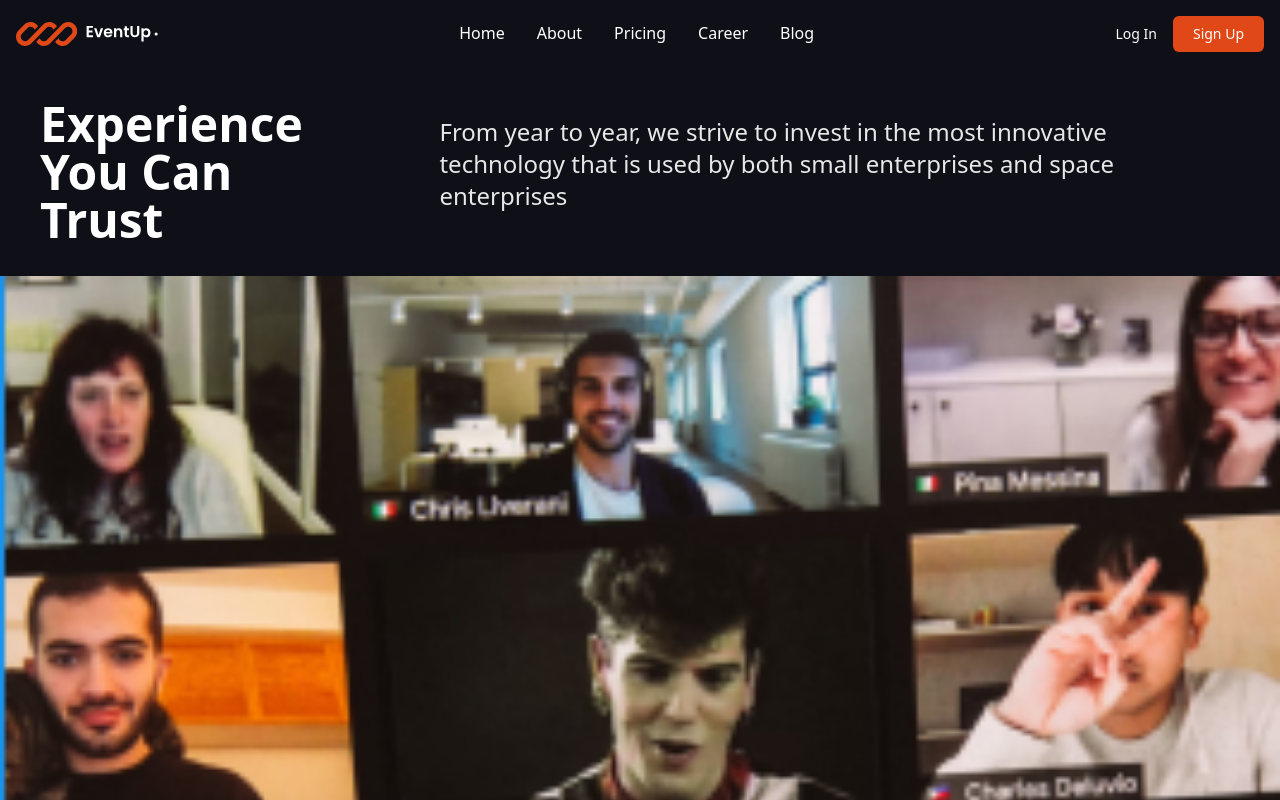
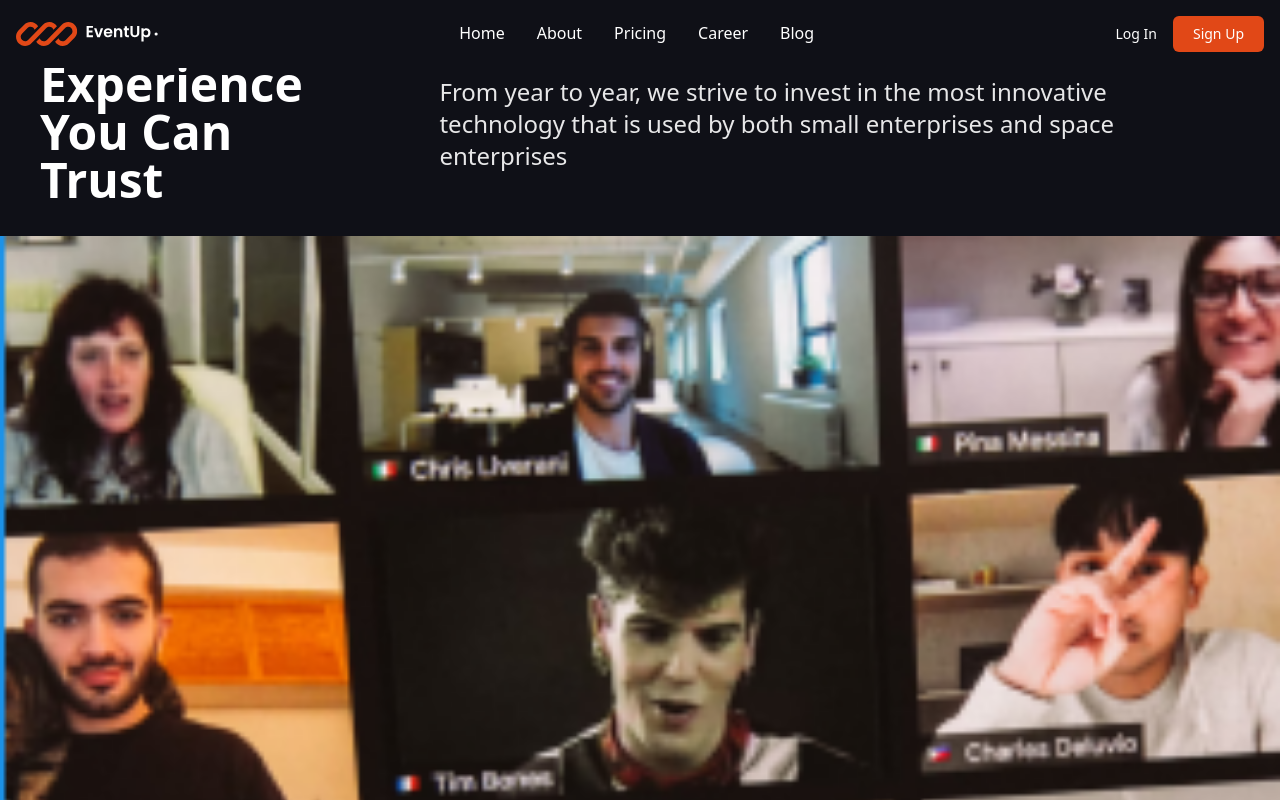
Before and after one commit to Jaymi-01/eventup, a React (Vite) app: page /about in a window 1280 px wide. Shown: the top 800 px of the page. Built offline with nearby package versions, Linux system fonts and the light colour scheme.

Commit message:
fix: adjust padding in Header component for improved layout

```diff
--- a/src/pages/About/Header.jsx
+++ b/src/pages/About/Header.jsx
@@ -3,7 +3,7 @@ import Conference from "../../images/conference.png";
 
 const Header = () => {
   return (
-    <section className="bg-bg-darkest text-white pt-25 overflow-hidden">
+    <section className="bg-bg-darkest text-white pt-15 overflow-hidden">
       <div className="px-4 md:px-10">
         <div className="flex flex-col md:flex-row gap-4 md:gap-20 justify-between mb-8 pr-4">
           <h1 className="text-4xl md:text-5xl font-semibold">
```
